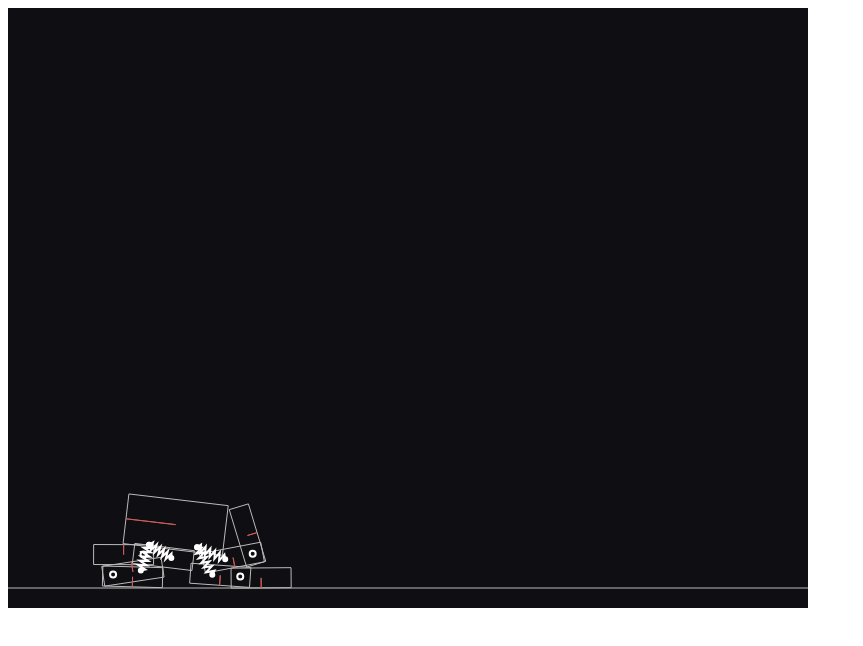
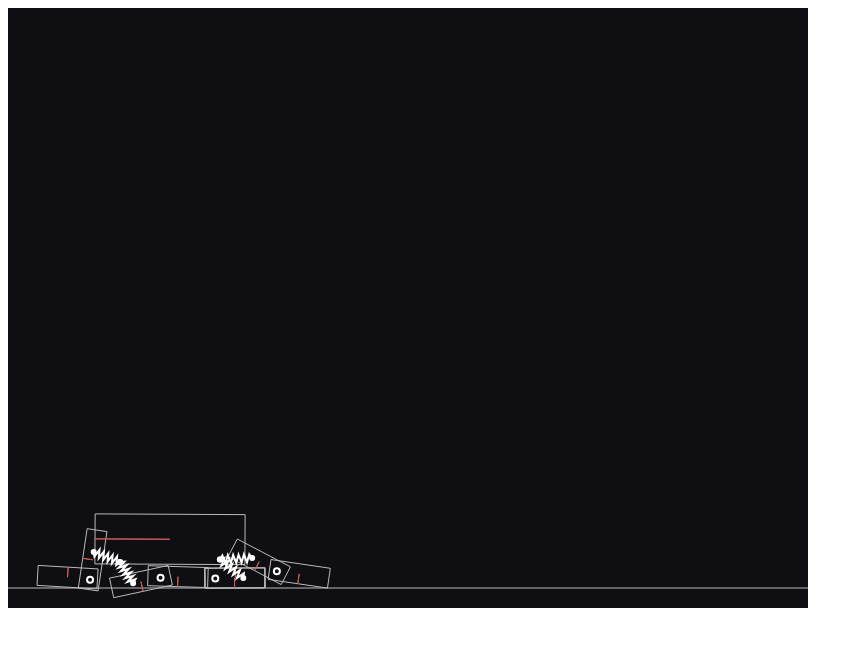
Before and after one commit to EvaDenys99/PersonalProject, a website: page index.html in a window 1280 px wide. Shown: the whole page, without its empty margins (0-863 px from the left). Drawn offline with Linux system fonts and the light colour scheme; animation ran at ten frames a second.

Commit message:
Some adjustments to the robot

```diff
--- a/index.html
+++ b/index.html
@@ -4,7 +4,7 @@
     <meta charset="UTF-8" />
     <meta name="viewport" content="width=device-width, initial-scale=1.0" />
     <meta http-equiv="X-UA-Compatible" content="ie=edge" />
-    <title>Matter testjes</title>
+    <title>Robot Simulation</title>
   </head>
   <body>
     <script src="js/matter.js"></script>
--- a/js/index.js
+++ b/js/index.js
@@ -135,31 +135,31 @@
       }
     });
     //the actual robot
-    const chest = Bodies.rectangle(x, y, 100 * scale, 50 * scale, chestOptions);
+    const chest = Bodies.rectangle(x, y, 150 * scale, 50 * scale, chestOptions);
     //voorpoten
     const rightUpperArm = Bodies.rectangle(
-      x + 0 * scale,
+      x - 26 * scale,
       y + 20 * scale,
       20 * scale,
       60 * scale,
       rightArmOptions
     );
     const rightLowerArm = Bodies.rectangle(
-      x + 0 * scale,
+      x - 26 * scale,
       y + 60 * scale,
       20 * scale,
       60 * scale,
       rightLowerArmOptions
     );
     const leftUpperArm = Bodies.rectangle(
-      x + 0 * scale,
+      x - 26 * scale,
       y + 20 * scale,
       20 * scale,
       60 * scale,
       leftArmOptions
     );
     const leftLowerArm = Bodies.rectangle(
-      x + 0 * scale,
+      x - 26 * scale,
       y + 60 * scale,
       20 * scale,
       60 * scale,
@@ -168,29 +168,29 @@
 
     //achterpoten
     const leftUpperLeg = Bodies.rectangle(
-      x + 15 * scale,
-      y + 57 * scale,
+      x + 20 * scale,
+      y + 31 * scale,
       20 * scale,
       60 * scale,
       leftLegOptions
     );
     const leftLowerLeg = Bodies.rectangle(
-      x + 15 * scale,
-      y + 97 * scale,
+      x + 20 * scale,
+      y + 71 * scale,
       20 * scale,
       60 * scale,
       leftLowerLegOptions
     );
     const rightUpperLeg = Bodies.rectangle(
-      x + 15 * scale,
-      y + 57 * scale,
+      x + 20 * scale,
+      y + 31 * scale,
       20 * scale,
       60 * scale,
       rightLegOptions
     );
     const rightLowerLeg = Bodies.rectangle(
-      x + 15 * scale,
-      y + 97 * scale,
+      x + 20 * scale,
+      y + 71 * scale,
       20 * scale,
       60 * scale,
       rightLowerLegOptions
@@ -200,7 +200,7 @@
     const chestToRightUpperArm = Constraint.create({
       bodyA: chest,
       pointA: {
-        x: -24 * scale,
+        x: -50 * scale,
         y: 23 * scale
       },
       pointB: {
@@ -217,7 +217,7 @@
     const chestToLeftUpperArm = Constraint.create({
       bodyA: chest,
       pointA: {
-        x: -24 * scale,
+        x: -50 * scale,
         y: 23 * scale
       },
       pointB: {
@@ -234,7 +234,7 @@
     const chestToLeftUpperLeg = Constraint.create({
       bodyA: chest,
       pointA: {
-        x: 24 * scale,
+        x: 50 * scale,
         y: 20 * scale
       },
       pointB: {
@@ -251,7 +251,7 @@
     const chestToRightUpperLeg = Constraint.create({
       bodyA: chest,
       pointA: {
-        x: 24 * scale,
+        x: 50 * scale,
         y: 20 * scale
       },
       pointB: {
```
